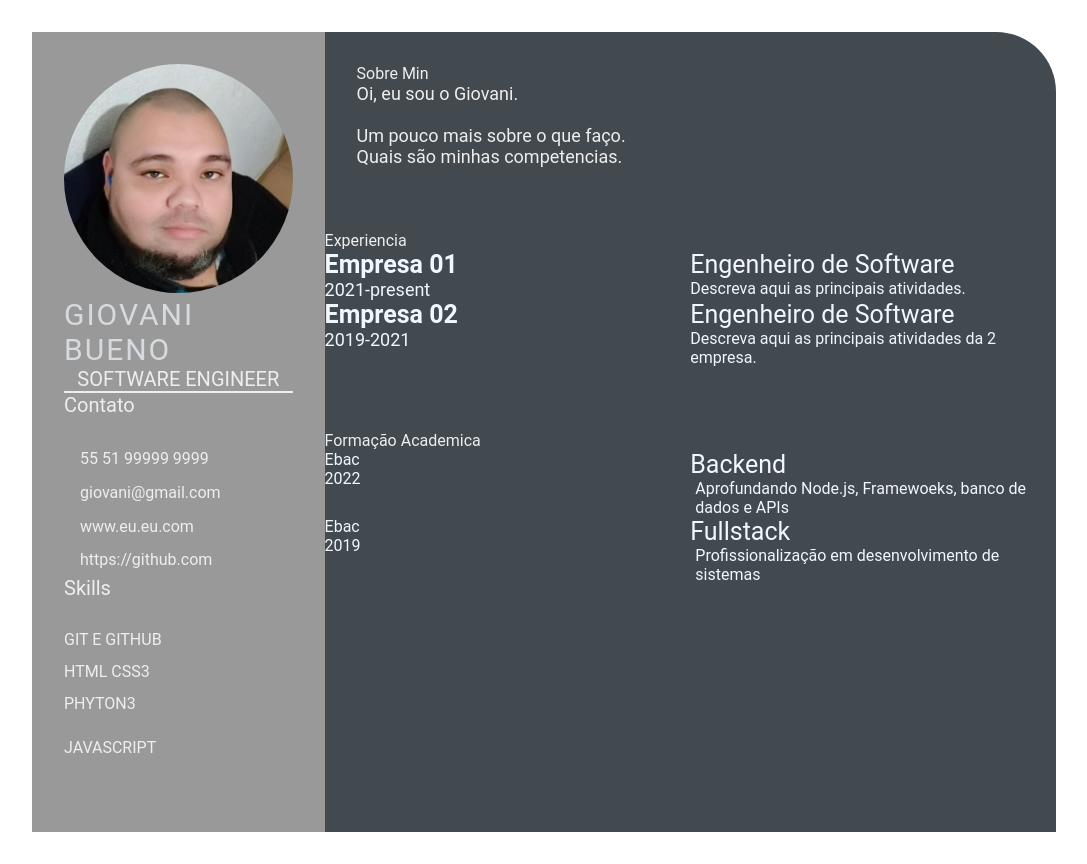
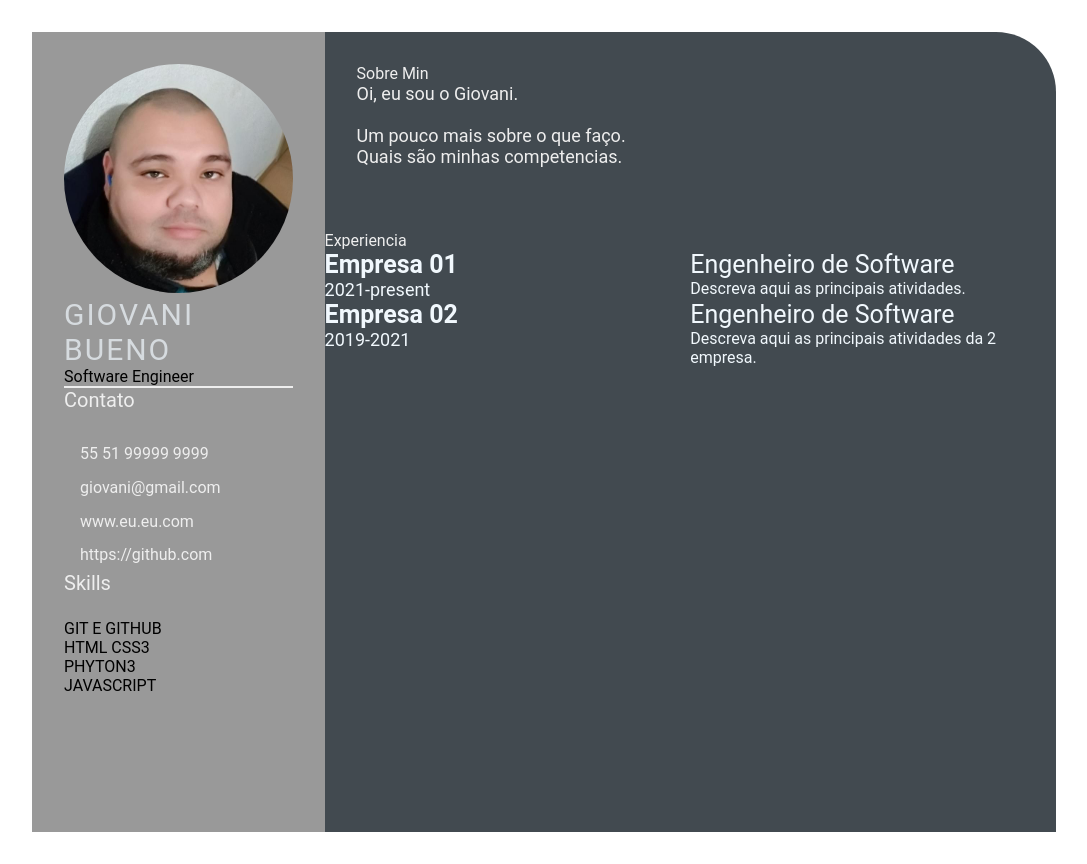
Before and after one commit to Gbuennno/Devweekgit.github.io, a plain HTML site: page index.html in a window 1280 px wide. Shown: the whole page, without its empty margins (96-1183 px from the left). Drawn offline with Linux system fonts and the light colour scheme.

Commit message:
Revert "add school- academy (#3)" (#4)
This reverts commit e82566f2682c8a737625a982ea265a58324a0a01.

```diff
--- a/index.html
+++ b/index.html
@@ -1,6 +1,5 @@
 <!DOCTYPE html>
 <html lang="en">
-
 <head>
     <meta charset="UTF-8">
     <meta http-equiv="X-UA-Compatible" content="IE=edge">
@@ -8,7 +7,6 @@
     <title>Giovani Bueno CV</title>
     <link rel="stylesheet" href="style.css">
 </head>
-
 <body>
     <main class="resume-contents">
         <section class="left-section">
@@ -16,7 +14,7 @@
                 <div class="profile">
                     <img class="profile-image" src="img/profile-image.jpeg" alt="profile image">
                     <p class="name">Giovani Bueno</p>
-                    <p class="profession">Software Engineer</p>
+                    <p class="Profession">Software Engineer</p>
                 </div>
                 <div class="contact-info">
                     <p class="left-title">Contato</p>
@@ -34,10 +32,10 @@
                 <div class="skills">
                     <p class="left-title">Skills</P>
                     <ul>
-                        <li><p>GIT E GITHUB</p></li>
-                        <li><p>HTML CSS3</p></li>
-                        <li><p>PHYTON3<p></li>
-                        <li><p>JAVASCRIPT</p></li>
+                        <li>GIT E GITHUB</li>
+                        <li>HTML CSS3</li>
+                        <li>PHYTON3</li>
+                        <li>JAVASCRIPT</li>
                     </ul>
                 </div>
             </div>
@@ -78,33 +76,7 @@
                     </div>
                 </div>
             </section>
-            <section class="education gap">
-                <div class="right-title">Formação Academica</div>
-                <div class="education-contents">
-                <div class="education-left">
-                    <p class="Education-school-name">Ebac</p>
-                    <p class="Education-time-period">2022</p>
-                </div>
-                <div class="education-right">
-                    <p class="education-subject">Backend</p>
-                    <p class="education-desc">
-                        Aprofundando Node.js, Framewoeks, banco de dados e APIs
-                    </p>
-                </div>
-                <div class="education-left">
-                    <p class="Education-school-name">Ebac</p>
-                    <p class="Education-time-period">2019</p>
-                </div>
-                <div class="education-right">
-                    <p class="education-subject">Fullstack</p>
-                    <p class="education-desc">
-                        Profissionalização em desenvolvimento de sistemas
-                    </p>
-                </div>
-                </div>
-            </section>
             </section>
     </main>
 </body>
-
 </html>
```
Lines whose indentation alone changed are shown as unchanged.
